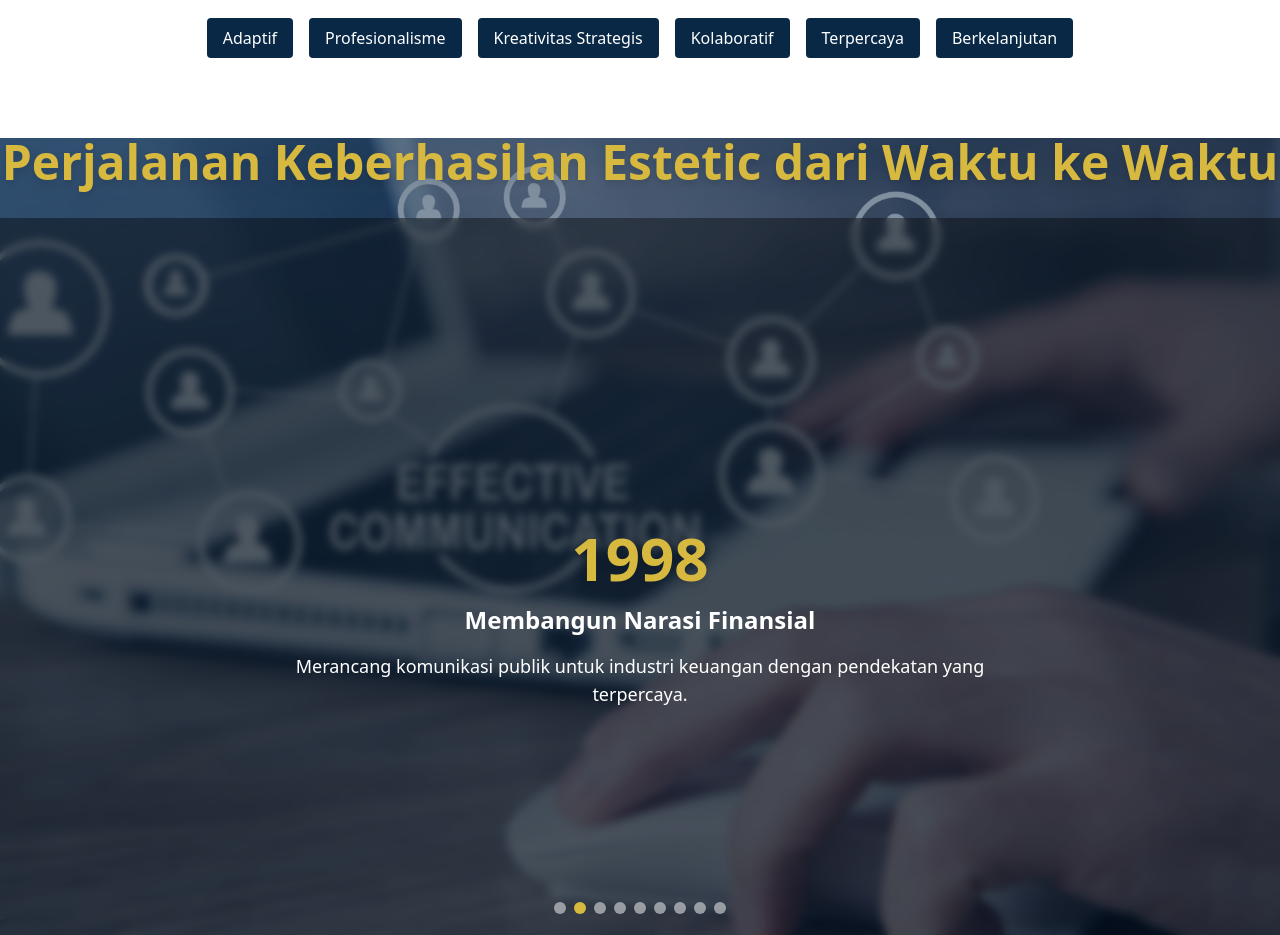
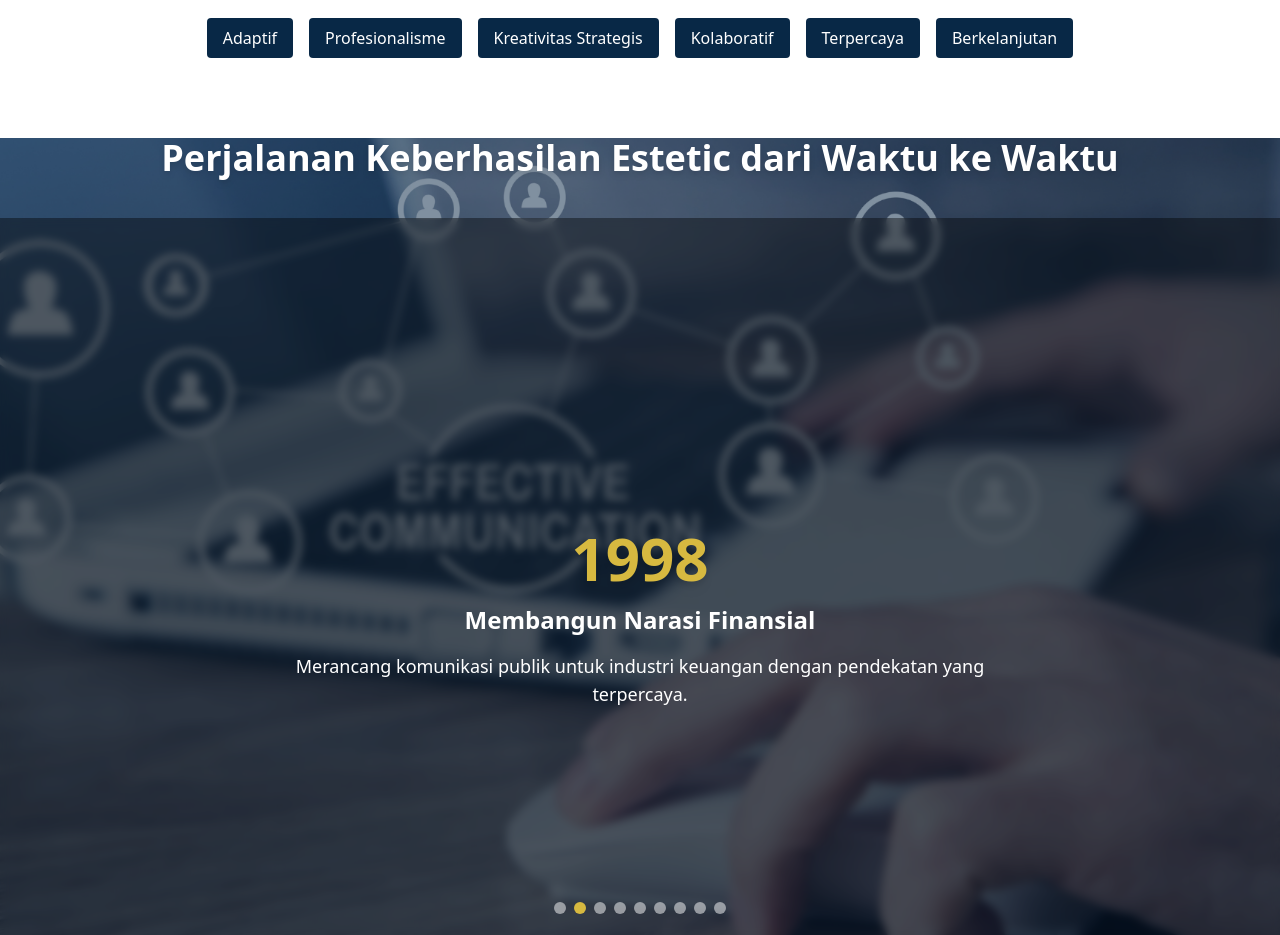
Before and after one commit to ProfAdri90/estetic-dinamis, a Next.js app: page / in a window 1280 px wide. Shown: the part 2140-3075 px from the top of the page. Built offline with nearby package versions, Linux system fonts and the light colour scheme.

Commit message:
Update index.js

```diff
--- a/pages/index.js
+++ b/pages/index.js
@@ -567,11 +567,11 @@ useEffect(() => {
   </div>
 </section>
 <section id="sukses" className="relative w-full h-screen overflow-hidden">
-    <h2 className="text-4xl md:text-5xl font-bold text-center text-[#d7b940] drop-shadow-lg mb-8 z-20 relative">
-    {lang === 'id'
-      ? 'Perjalanan Keberhasilan Estetic dari Waktu ke Waktu'
-      : 'Estetic’s Legacy of Excellence Through the Years'}
-  </h2>
+   <h2 className="text-3xl md:text-4xl font-bold text-center text-white drop-shadow-md mb-10 z-20 relative">
+  {lang === 'id'
+    ? 'Perjalanan Keberhasilan Estetic dari Waktu ke Waktu'
+    : 'Estetic’s Legacy of Excellence Through the Years'}
+</h2>
   {/* Background Image Crossfade */}
   <AnimatePresence mode="wait">
     <motion.div
```
